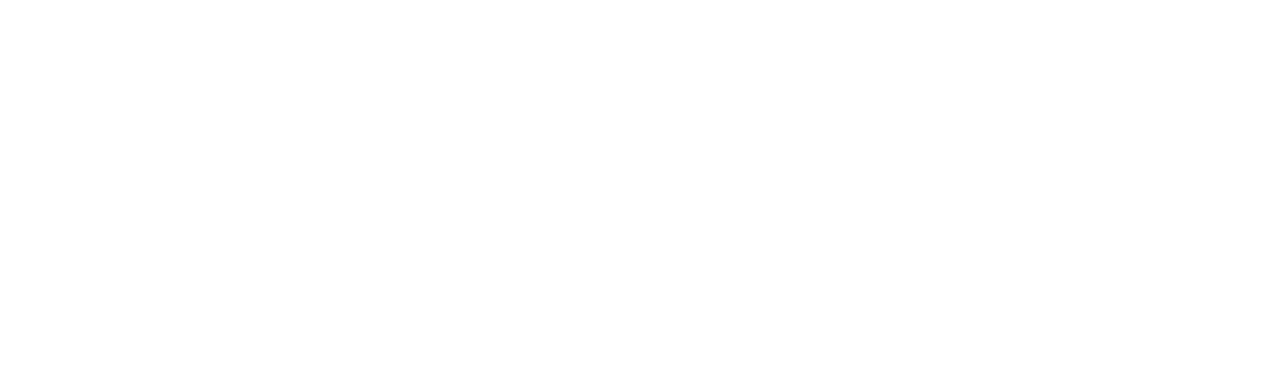
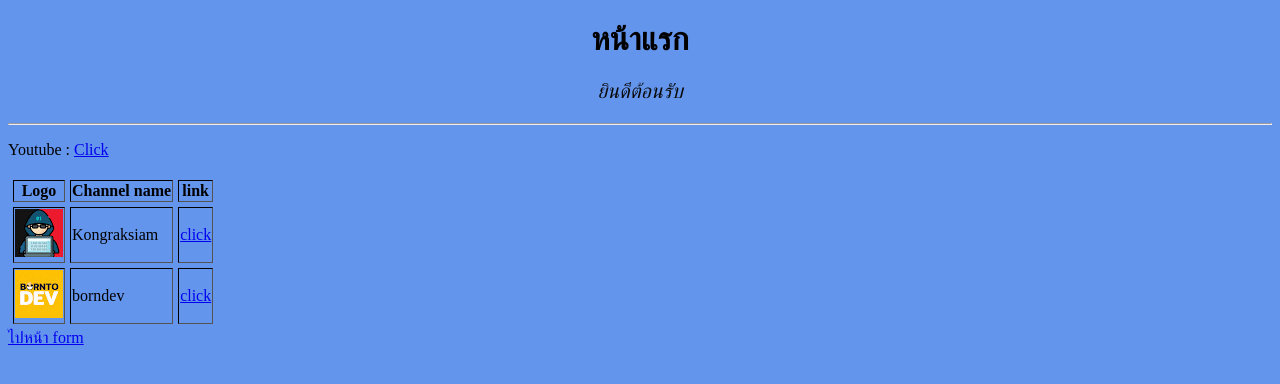
Before and after one commit to kenkittiwut/Web-Dev-Ln, a plain HTML site: page Index.html in a window 1280 px wide. Drawn offline with Linux system fonts and the light colour scheme.

Commit message:
Normal dev

```diff
--- a/Index.html
+++ b/Index.html
@@ -1,10 +1,41 @@
 <!DOCTYPE html>
 <html>
-<head>
+<head style="background-color: rgb(221, 25, 25);">
     <meta charset="UTF-8" />
-    <title>title</title>
+    <title>First Page</title>
+    <h1 align="center">หน้าแรก</h1>
+    <p style="text-align: center; font-style: oblique; font-size: 20px; color: #0a0a0a;" title="อยู่ใน head">
+        ยินดีต้อนรับ
+    </p>
 </head>
-<body>
+<hr>
+<body style="background-color: cornflowerblue;">
+    <p>
+        Youtube : <a href="https://www.youtube.com/">Click</a>
+    </p>
+    <table border="2" style="border: rgb(0, 0, 0);" Cellspacing="5">
+        <thead>
+            <th>Logo</th>
+            <th>Channel name</th>
+            <th>link</th>
+        </thead>
+        <tbody>
+            <tr>
+                <td><img src="/img/kongraksiam-logo.jpg" alt="kong"></td>
+                <td>Kongraksiam</td>
+                <td><a href="https://www.youtube.com/@KongRuksiamOfficial">click</a></td>
+            </tr>
+            <tr>
+                <td><img src="/img/borntodev-logo.jpg" alt="borndev"></td>
+                <td>borndev</td>
+                <td><a href="https://www.youtube.com/@KongRuksiamOfficial">click</a></td>
+            </tr>
 
+        </tbody>
+    </table>
+    <div>
+        <a href="Form.html">ไปหน้า form</a>
+    </div>
 </body>
+<!-- ลองคอมเม้น -->
 </html>
```
Also changed, not shown: Form.html (added, +40 -0 lines), html5.html (added, +15 -0 lines), img/1701073918meteor-falling.svg (added), img/borntodev-logo.jpg (added), img/kongraksiam-logo.jpg (added), img/thestandrad-logo.jpg (added).
